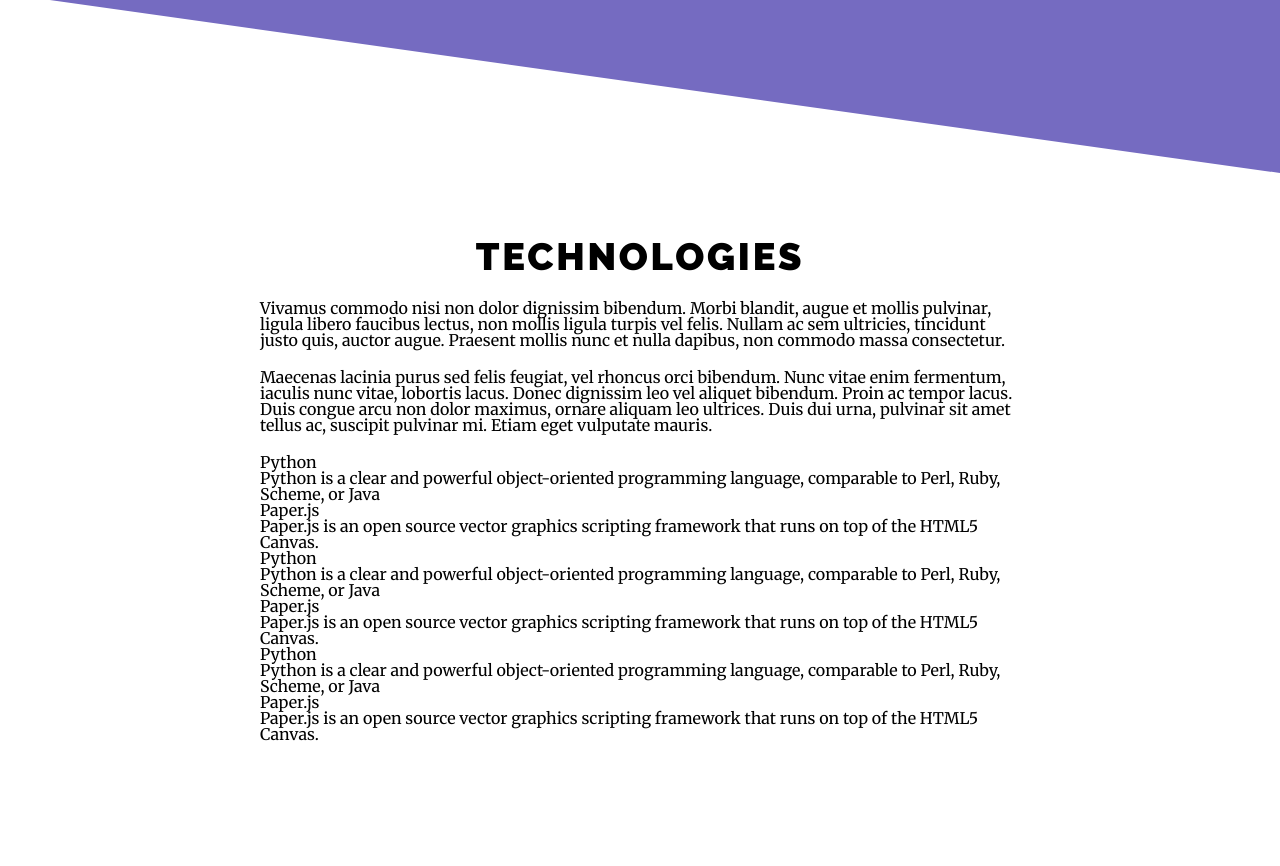
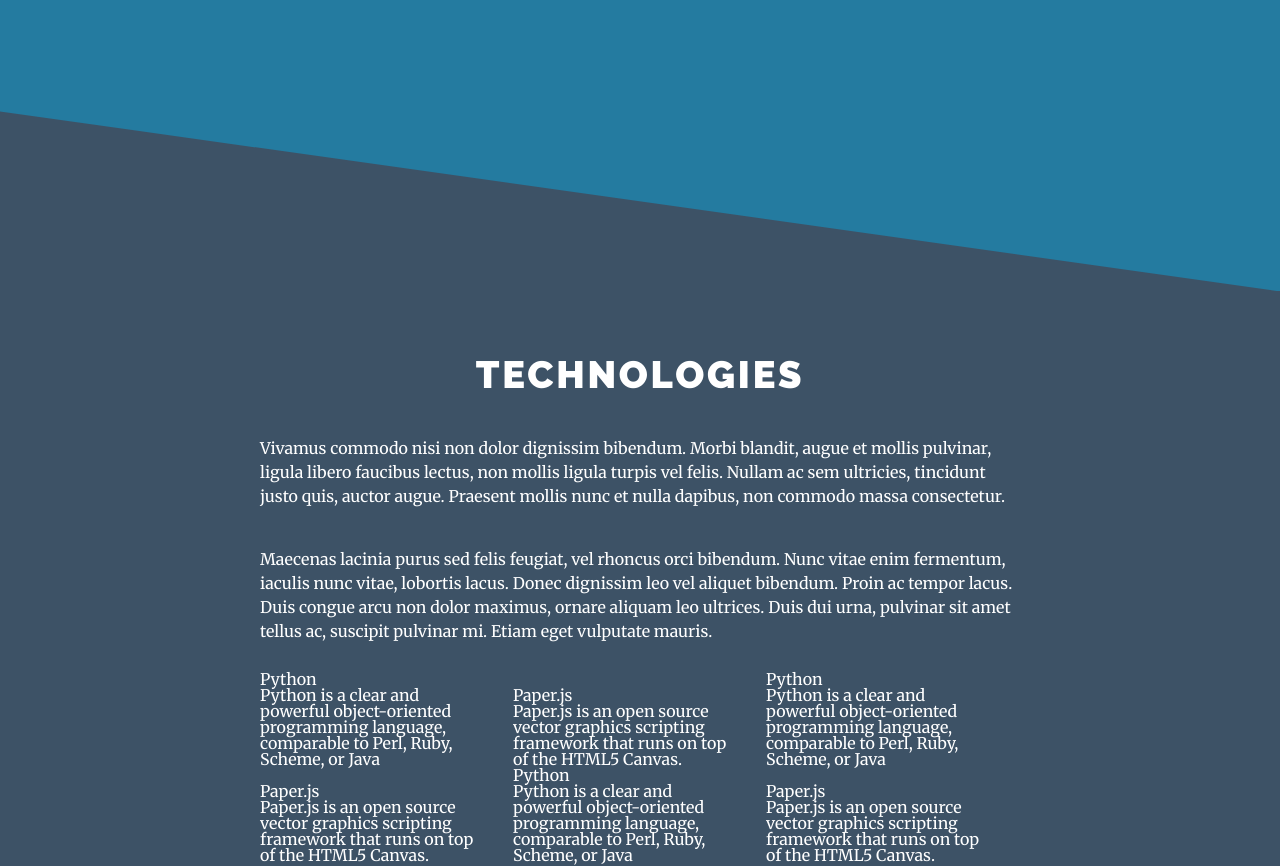
Before and after one commit to stoxology/stoxology-frontend, a website: page source/index.html in a window 1280 px wide. Shown: the part 2919-3785 px from the top of the page. Drawn offline with nearby package versions, Linux system fonts and the light colour scheme; files that its build step writes are made by us from their sources; a script that the page names is missing.

Commit message:
more styling added

```diff
--- a/source/assets/sass/base/_settings.sass
+++ b/source/assets/sass/base/_settings.sass
@@ -7,6 +7,11 @@ body
 	-webkit-font-smoothing: antialiased
 	text-rendering: optimizeLegibility
 	font-family: "Merriweather", serif
+	background: #3d5266
+	color: #fff
+
+article
+	padding: 7.4em 0
 
 h1, h2, h3
 	font-family: "Raleway", sans-serif
--- a/source/assets/sass/components/_canvas.sass
+++ b/source/assets/sass/components/_canvas.sass
@@ -1,6 +1,6 @@
 canvas
 	width: 100%
-	background: #756BC1
+	background: #247BA0
 	min-height: 900px
 	height: 600px
 	clip-path: polygon(0% 0%, 100% 0%, 100% 100%, 0% 80%)
--- a/source/assets/sass/components/_intro.sass
+++ b/source/assets/sass/components/_intro.sass
@@ -3,7 +3,6 @@
 	width: 100%
 	min-height: 100vh
 	padding: 1em 0
-	background: red
 	h1 + p
 		font-size: 1.4em
 	&.unfixed
@@ -20,7 +19,6 @@
 	line-height: 1.5
 	color: #fff
 	min-height: 90vh
-	background: blue
 	&:nth-child(1)
 		z-index: 400
 	&:nth-child(2)
--- a/source/assets/sass/components/_outro.sass
+++ b/source/assets/sass/components/_outro.sass
@@ -4,4 +4,12 @@
 	h2
 		margin-top: 1.6em
 	p
-		margin: 1.3em 0
+		margin: 2.4em 0 1.2em
+		line-height: 1.5
+	ul
+		margin-top: 1.8em
+		vertical-align: top
+		li
+			display: inline-block
+			width: calc(33% - 2em)
+			margin-right: 1.9em
--- a/source/assets/scripts/scripts.js
+++ b/source/assets/scripts/scripts.js
@@ -60,7 +60,8 @@ document.addEventListener('DOMContentLoaded', function(event) {
 		// Create a Paper.js Path to draw a line into it:
 		path = new paper.Path();
 		// Setup path config
-		path.strokeColor = 'black';
+		path.strokeColor = '#fff';
+		path.strokeWidth = 3;
 		path.scaleParam = -3.14;
 		path.scrollPosition = canvas.offsetTop;
 		path.yOffset = 960;
```
